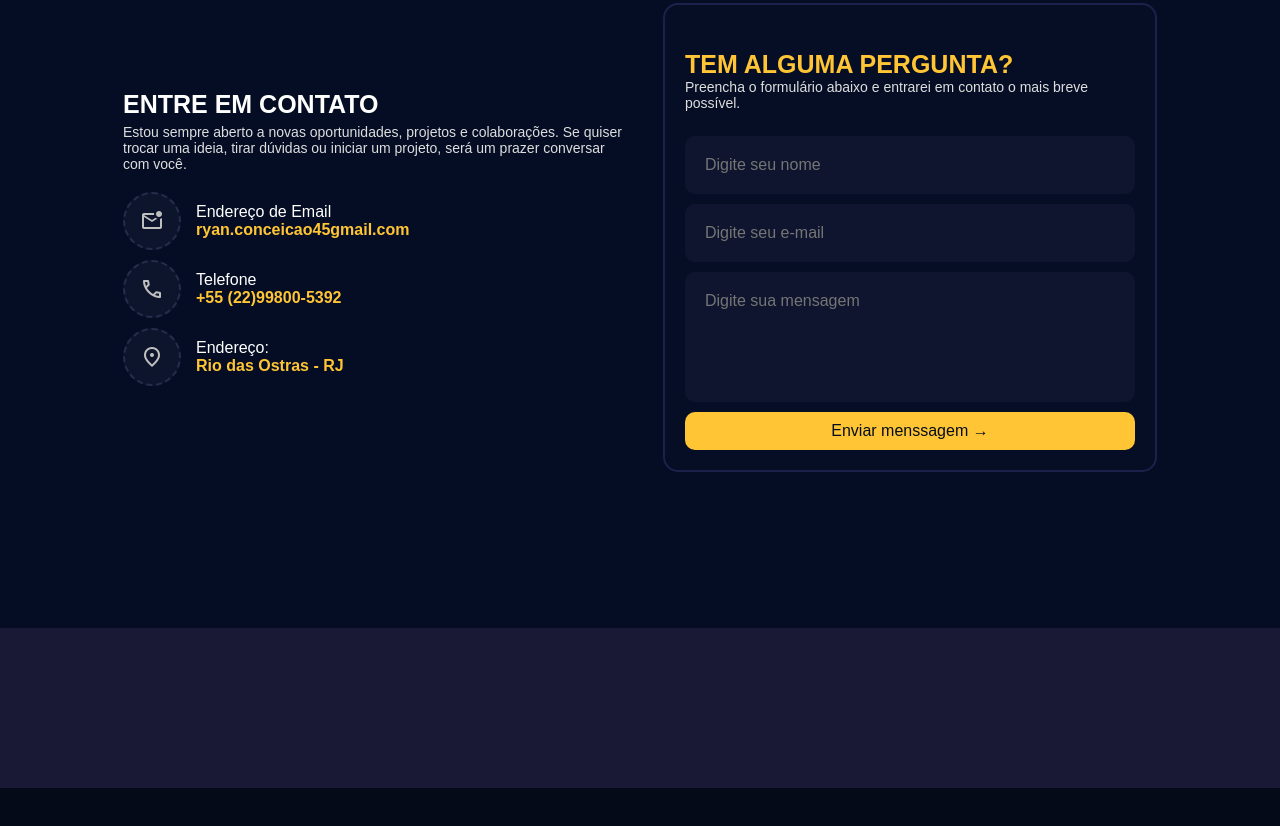
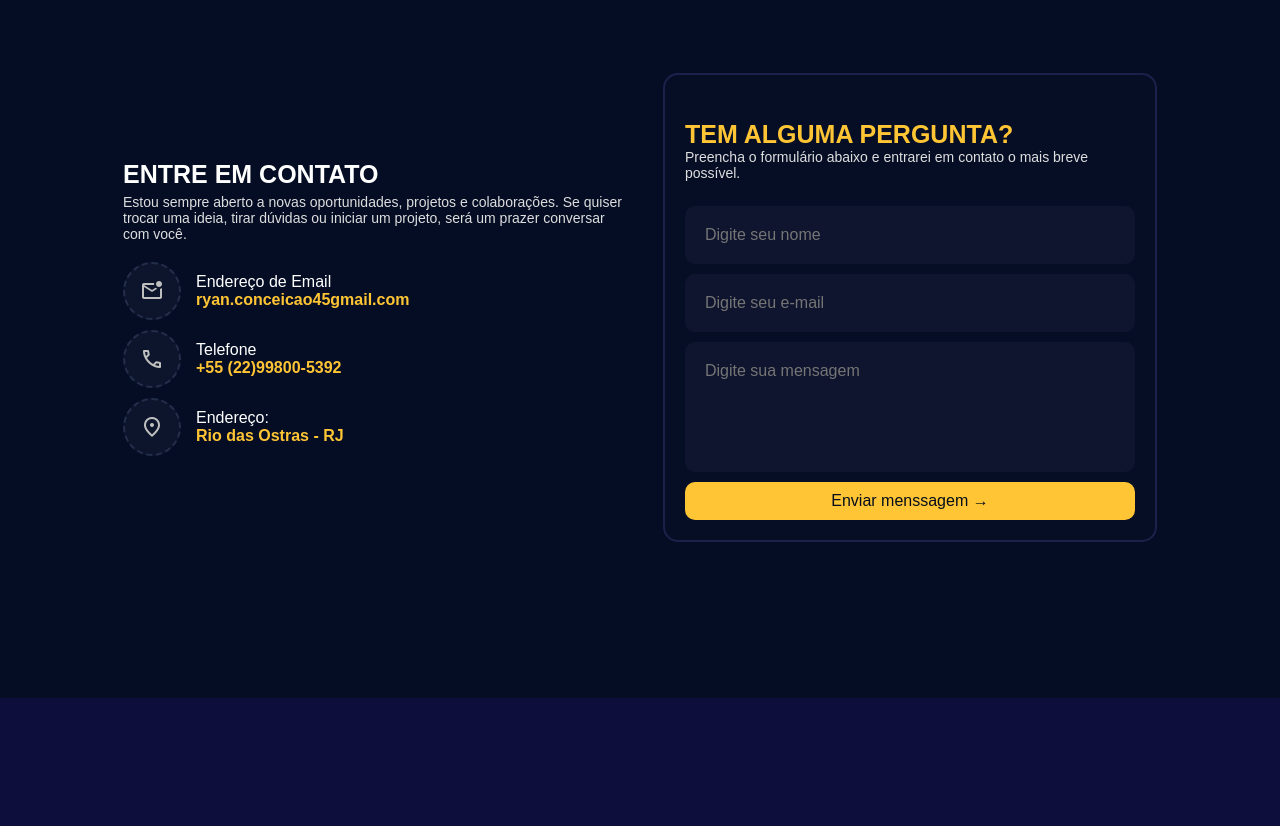
Before and after one commit to ryanconceicao45-boop/portfolio-ryan, a plain HTML site: page index.html in a window 1280 px wide. Shown: the part 2448-3274 px from the top of the page. Before the commit the page ends 3236 px from the top, so only its background shows below. Drawn offline with nearby package versions, Linux system fonts and the light colour scheme; a web font is replaced by a local one.

Commit message:
Versao 2.3

```diff
--- a/assets/style/body.css
+++ b/assets/style/body.css
@@ -390,7 +390,7 @@
     background: #040a22;
     display: flex;
     align-items: center;
-    padding: 0 20px 70px 20px;
+    padding: 50px 20px;
 }
 
 .conteiner-hab {
@@ -403,7 +403,6 @@
 }
 
 .box-heder-hab {
-    margin-top: 20px;
     width: 100%;
     display: flex;
     justify-content: space-between;
@@ -848,7 +847,7 @@ FERRAMENTAS DE DEV
 */
 #Contato {
     position: relative;
-    /* top: var(--spacing-header); */
+    top: var(--spacing-header);
     background: var(--bg-color-ctt-Main);
     display: flex;
     justify-content: center;
@@ -1025,9 +1024,7 @@ FERRAMENTAS DE DEV
 ====================================
 */
 #rodape {
-    background: #191936;
-    position: relative;
-    top: 0;
+    background: #0d0e3c;
     width: 100%;
-    height: 20vh;
+    height: 50vh;
 }
```
